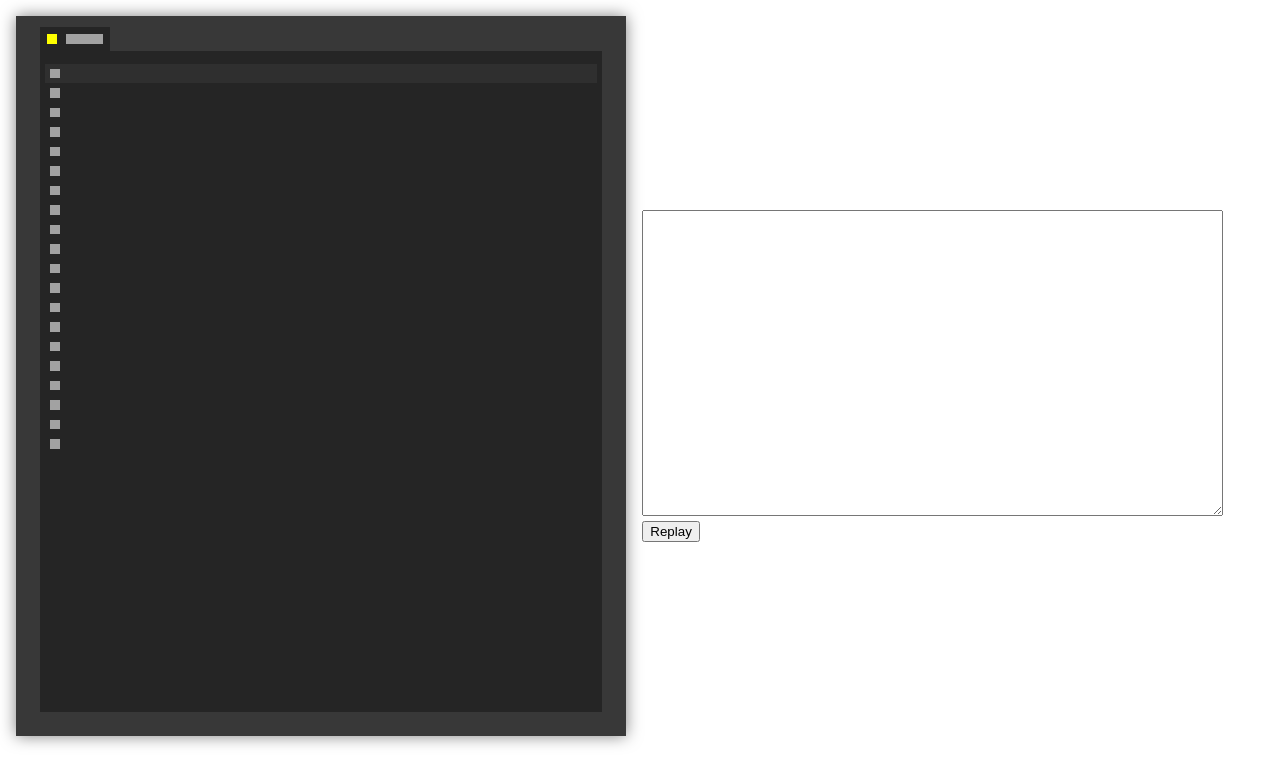
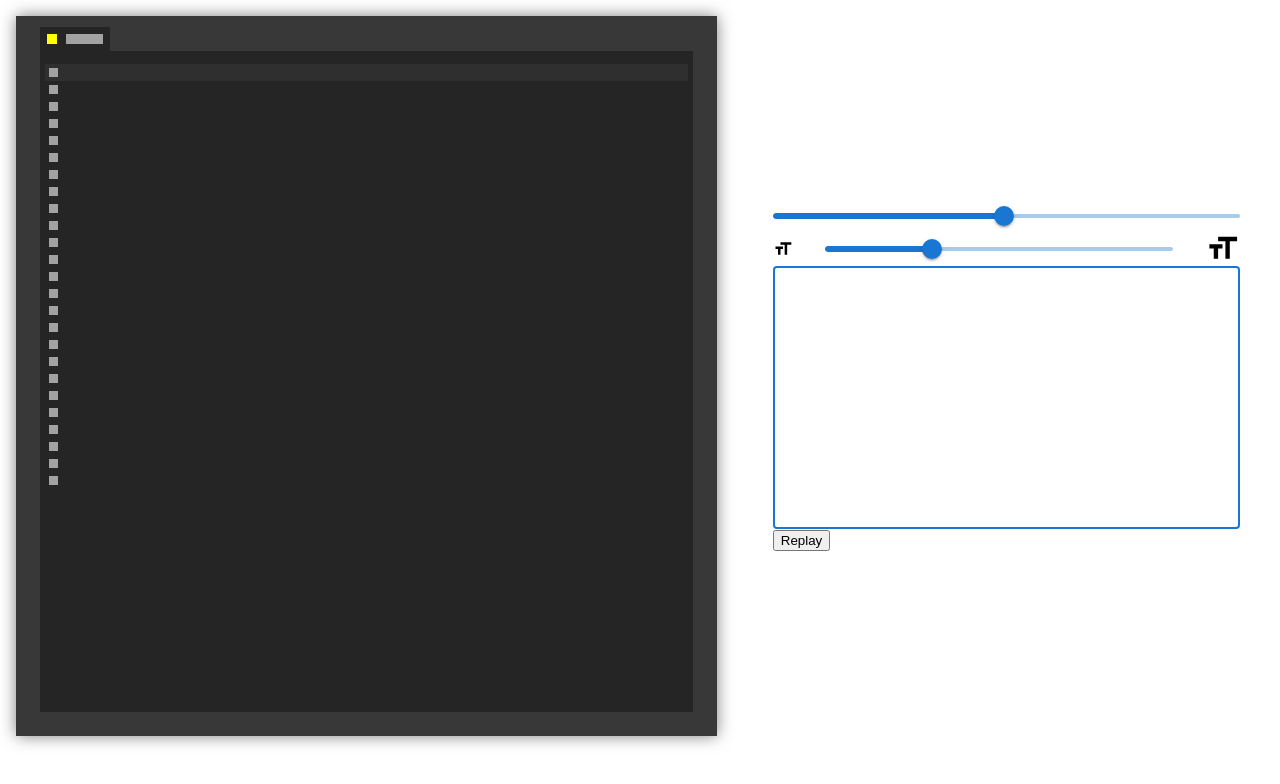
Before and after one commit to iMatthewJohnson/code-window-generator, a React (Create React App) app: page / in a window 1280 px wide. Shown: the top 784 px of the page. Built offline with nearby package versions, Linux system fonts and the light colour scheme.

Commit message:
Refactoring code

```diff
--- a/package.json
+++ b/package.json
@@ -3,6 +3,10 @@
   "version": "0.1.0",
   "private": true,
   "dependencies": {
+    "@emotion/react": "^11.10.0",
+    "@emotion/styled": "^11.10.0",
+    "@mui/icons-material": "^5.10.2",
+    "@mui/material": "^5.10.2",
     "@testing-library/jest-dom": "^5.16.5",
     "@testing-library/react": "^13.3.0",
     "@testing-library/user-event": "^13.5.0",
--- a/src/App.tsx
+++ b/src/App.tsx
@@ -1,38 +1,61 @@
-import React, {useState} from 'react';
+import React, {ChangeEvent, useState} from 'react';
 
 import './App.css';
 import ApplicationWindow from "./components/ApplicationWindow";
 import SettingsControl from "./components/SettingsControl";
 import {v4 as uuidv4} from "uuid";
 
+export type AppSettings = {
+    codeText: string
+    typingSpeed: number
+    codeLanguage: string
+    delayBetweenLines: number
+    fontSize: number
+}
+
 function App() {
 
     // ===States===
 
-    const [text, setText] = useState("")
     // Used to build a unique key for the lines of code. When the animation needs to be reset, we will set a new uuid
     // which will trigger the ApplicationWindow to reset the typing back to the beginning, regardless if the text
     // has changed
     const [uuid, setUuid] = useState(uuidv4())
 
+    const [settingsControlValues, setSettingsControlValues] = useState(
+    {codeText: "",
+               typingSpeed: 12,
+               codeLanguage: "Java",
+               delayBetweenLines: 250,
+               fontSize: 14
+          })
+
+    const [isRunning, setIsRunning] = useState(false)
+
 
     // ===Functions===
 
-    function handleClick(text: string) {
-        setText(text)
-        setUuid(uuidv4())
+    function handleSettingsChange(event: ChangeEvent<HTMLInputElement>) {
+        const {name, value} = event.target
+        setSettingsControlValues((prevSettings: AppSettings) => {
+            return {...prevSettings,
+                [name]: value }
+        })
     }
 
-  return (
-    <div className="App">
-        <ApplicationWindow
-            text={text}
-            codeLanguage={"Java"}
-            delayBetweenLines={250}
-            uuid={uuid}
-            typingSpeed={12}/>
-        <SettingsControl handleClick={handleClick}/>
-    </div>
+    function handleClick() {
+        setIsRunning(false)
+    }
+
+
+    return (
+        <div className="App">
+            <ApplicationWindow
+                text={settingsControlValues.codeText}
+                isRunning={isRunning}
+                appSettings={settingsControlValues} />
+            <SettingsControl handleClick={handleClick} handleSettingsChange={handleSettingsChange}/>
+        </div>
   );
 }
 
--- a/src/components/ApplicationWindow.css
+++ b/src/components/ApplicationWindow.css
@@ -1,9 +1,9 @@
 .app-window-wrapper {
-    display: flex;
-    justify-content: center;
-    align-items: center;
     padding: 1rem;
     flex-grow: 1;
+    flex-basis: 60%;
+    font-size: 1rem;
+
 }
 
 .app-window {
@@ -15,7 +15,7 @@
     grid-row-gap: 0;
 
     /*sizing*/
-    flex-basis: 100%;
+    flex-basis: 95%;
     height: 90vh;
 
     /*colors*/
--- a/src/components/ApplicationWindow.tsx
+++ b/src/components/ApplicationWindow.tsx
@@ -3,40 +3,41 @@ import React, {useState} from "react";
 import "./ApplicationWindow.css";
 import CodeLine from "./CodeLine";
 import Tab from "./Tab";
+import {v4 as uuidv4} from "uuid";
+import {AppSettings} from "../App";
 
 // ===Props===
 
 type ApplicationWindowProps = {
     text: string
-    codeLanguage: string
-    delayBetweenLines: number
-    uuid: string
-    typingSpeed: number
+    appSettings: AppSettings
+    isRunning: boolean
 }
-
 
 function ApplicationWindow(props: ApplicationWindowProps) {
 
     // ===States===
 
+    // When lineTyping = -1, that means the animation shouldn't run and all lines will be visible without typing
+    // animation
     const [lineTyping, setLineTyping] = useState(0)
-    // Using both prop and internal state so that we can check when props.uuid changes
-    // When props.uuid changes, this indicates that the typing animation should be reset, so lineTyping needs to be
+    // Using both prop and internal state so that we can check when props.appSettings.uuid changes
+    // When props.appSettings.uuid changes, this indicates that the typing animation should be reset, so lineTyping needs to be
     // reset to 0 (this is done in "render logic" section)
-    const [uuid, setUuid] = useState(props.uuid)
+    const [uuid, setUuid] = useState(uuidv4())
+    const [isEditing, setIsEditing] = useState(props.isRunning)
 
 
     // ===Global variables===
 
     const splitText = props.text.split("\n")
-
-
+    console.log(splitText)
     // ===Functions===
 
     // Runs when the typing of each line ends
     onanimationend = () => {
         // If we have no more lines to type, end execution
-        if (lineTyping === splitText.length - 1) return
+        if (lineTyping >= splitText.length - 1) return
 
         // Add pause between typing each line
         setTimeout(() => {
@@ -48,43 +49,55 @@ function ApplicationWindow(props: ApplicationWindowProps) {
                 }
                 return newLine
             })
-        }, props.delayBetweenLines)
+        }, props.appSettings.delayBetweenLines)
     }
 
 
     // ===Render logic===
 
-    // If props.uuid is different from internal state's uuid, then reset the line typing back to 0
-    if (uuid !== props.uuid) setUuid(() => {
-        setLineTyping(0)
-        return props.uuid
-    })
+    // If props.isEditing is different from internal state's isEditing, change the internal state to match
+    // props.isEditing
+    if (props.isRunning !== isEditing) {
+        // If the current state (before we change it below) of isEditing is true (meaning we are NOT typing), and
+        // it's about to be flipped to false ('typing' mode), then reset the UUID so the unique keys of the
+        // <CodeLine> get change forcing all lines to be re-rendered new, and reset the typing line to line 0
+        if (isEditing) {
+            setUuid(uuidv4())
+            setLineTyping(0);
+        }
+        setIsEditing(props.isRunning)
+    }
+
+
     const linesOfCode = splitText.map((textLine: string, index: number) => {
         // Only show text if the line <= the current line typing.
         // Ensures that lines that haven't been "typed" have no visible text
-        const code = index <= lineTyping ? textLine : ""
+        const code = (index <= lineTyping || isEditing) ? textLine : ""
         return (<CodeLine
-                    key={`${code}-${index}-${uuid}`}
+                    key={`${index}-${uuid}`}
                     code={code}
-                    isActive={lineTyping === index}
-                    language={props.codeLanguage}
-                    typingSpeed={props.typingSpeed}
+                    isActive={lineTyping === index || (lineTyping === -1 && index === splitText.length - 1)}
+                    language={props.appSettings.codeLanguage}
+                    typingSpeed={props.appSettings.typingSpeed}
                 />)
     })
 
     // Create blank lines for the lines that proceed the lines with code
-    const totalNumberOfLines = 20 // Arbitrary number to cover possible height of window
+    const totalNumberOfLines = 25 // Arbitrary number to cover possible height of window
     for (let index = splitText.length; index < totalNumberOfLines; index++) {
         linesOfCode.push(<CodeLine
                             key={`${index}-${uuid}`}
                             code=""
                             isActive={lineTyping === index}
-                            typingSpeed={props.typingSpeed}
+                            typingSpeed={props.appSettings.typingSpeed}
                             />)
     }
 
+    const appWindowWrapperStyle = {
+        fontSize: `${props.appSettings.fontSize / 16}rem`
+    }
     return (
-        <div className="app-window-wrapper">
+        <div className="app-window-wrapper" style={appWindowWrapperStyle}>
             <div className="app-window">
                 <Tab/>
                 <div className="editor-window">
--- a/src/components/CodeLine.tsx
+++ b/src/components/CodeLine.tsx
@@ -19,7 +19,7 @@ export default function CodeLine(props: CodeLineProps) {
     // ===Global variables===
 
     const lengthOfIndent = props.code.search("\\S") // Finds number of leading whitespaces
-    const trimmedText = props.code.trim()
+    const trimmedText = props.code.trimStart()
     const cursorBlinkSpeed = 0.75
 
 
@@ -27,11 +27,9 @@ export default function CodeLine(props: CodeLineProps) {
 
     const codeLineStyles = {
         width: `${trimmedText.length}ch`,
-        background: "transparent",
-        display: "block",
         animation:
             `typing ${trimmedText.length / props.typingSpeed}s steps(${trimmedText.length}, end), ` +
-            `blink-caret ${cursorBlinkSpeed}s step-end infinite`
+            `blink-caret ${cursorBlinkSpeed}s step-end infinite`,
     }
 
     const preElementStyles = {
--- a/src/components/CodeLines.css
+++ b/src/components/CodeLines.css
@@ -1,10 +1,10 @@
 .line {
     display: flex;
-    padding: .31rem;
-    height: .6rem;
+    padding: .31em;
+    height: 1em;
     justify-content: flex-start;
     align-items: center;
-    font-size: 0.75rem;
+    font-size: 0.75em;
     font-family: source-code-pro, Menlo, Monaco, Consolas, 'Courier New', monospace;
     color: white;
 
@@ -16,25 +16,26 @@
 
 .code-line {
     text-align: end;
+    display: block;
+    background: transparent;
     flex-shrink: 1;
 }
 
 .line-declaration {
-    width: .6rem;
-    height: .6rem;
+    width: .9em;
+    height: .9em;
     background-color: #A2A2A2;
     flex-shrink: 0;
 }
 
 .line-gutter {
     flex-shrink: 0;
-    min-width: .6rem;
-    /*width: 100%;*/
+    min-width: .6em;
 }
 
 .typewriter {
     overflow: hidden; /* Ensures the content is not revealed until the animation */
-    border-right: .15em solid orange; /* The typwriter cursor */
+    border-right: .15em solid aliceblue; /* The typwriter cursor */
     white-space: nowrap; /* Keeps the content on a single line */
     /*margin: 0 auto; !* Gives that scrolling effect as the typing happens *!*/
     animation:
--- a/src/components/SettingsControl.css
+++ b/src/components/SettingsControl.css
@@ -2,3 +2,16 @@
     cols: 80;
     rows: 20;
 }
+
+.settings-control {
+    flex-basis: 40%;
+    flex-grow: 0;
+    margin: 2.5rem;
+}
+
+.slider {
+    gap: 2rem;
+    align-items: center;
+    display: flex;
+    flex-direction: row;
+}
--- a/src/components/SettingsControl.js
+++ b/src/components/SettingsControl.js
@@ -1,18 +1,48 @@
 import React from "react";
 import "./SettingsControl.css"
+import TextField from '@mui/material/TextField';
+import Slider from '@mui/material/Slider';
+import FormatSizeIcon from '@mui/icons-material/FormatSize';
 
 export default function SettingsControl(props) {
 
-    const [textAreaText, setTextAreaText] = React.useState("")
-
-    function handleChange(event) {
-        setTextAreaText(event.target.value)
-    }
-
     return (
         <div className="settings-control">
-            <textarea className="text-area" onChange={handleChange} cols="70" rows="20"/>
-            <button onClick={() => props.handleClick(textAreaText)}>Replay</button>
+
+            <div className="slider">
+                <Slider
+                    name="typingSpeed"
+                    min={1}
+                    max={100}
+                    defaultValue={50}
+                    valueLabelDisplay="auto"
+                    onChange={props.handleSettingsChange}
+                    />
+            </div>
+
+            <div className="slider">
+            <FormatSizeIcon fontSize="small" />
+            <Slider
+                name="fontSize"
+                min={6}
+                max={32}
+                defaultValue={14}
+                valueLabelDisplay="auto"
+                onChange={props.handleSettingsChange}/>
+            <FormatSizeIcon fontSize="large" />
+            </div>
+            <TextField
+                name="codeText"
+                minRows={10}
+                autoFocus
+                fullWidth
+                variant="outlined"
+                multiline
+                onChange={props.handleSettingsChange}
+            />
+            {/*<textarea cols={70} rows={10} onChange={props.handleSettingsChange} name={"code-input"}/>*/}
+            {/*TODO: Replay button doesnt work when unless the text is changed somehow*/}
+            <button onClick={props.handleClick}>Replay</button>
         </div>
     )
 }
--- a/src/components/Tab.css
+++ b/src/components/Tab.css
@@ -1,10 +1,10 @@
 .tab {
     display: flex;
     align-items: center;
-    justify-content: flex-start;
+    justify-content: space-between;
     padding: 0 .44rem;
     gap: .6rem;
-
+    width: 3.5rem;
 }
 
 .file-icon {
```
Also changed, not shown: 1 other file (tests, documents, lock files or other folders).
